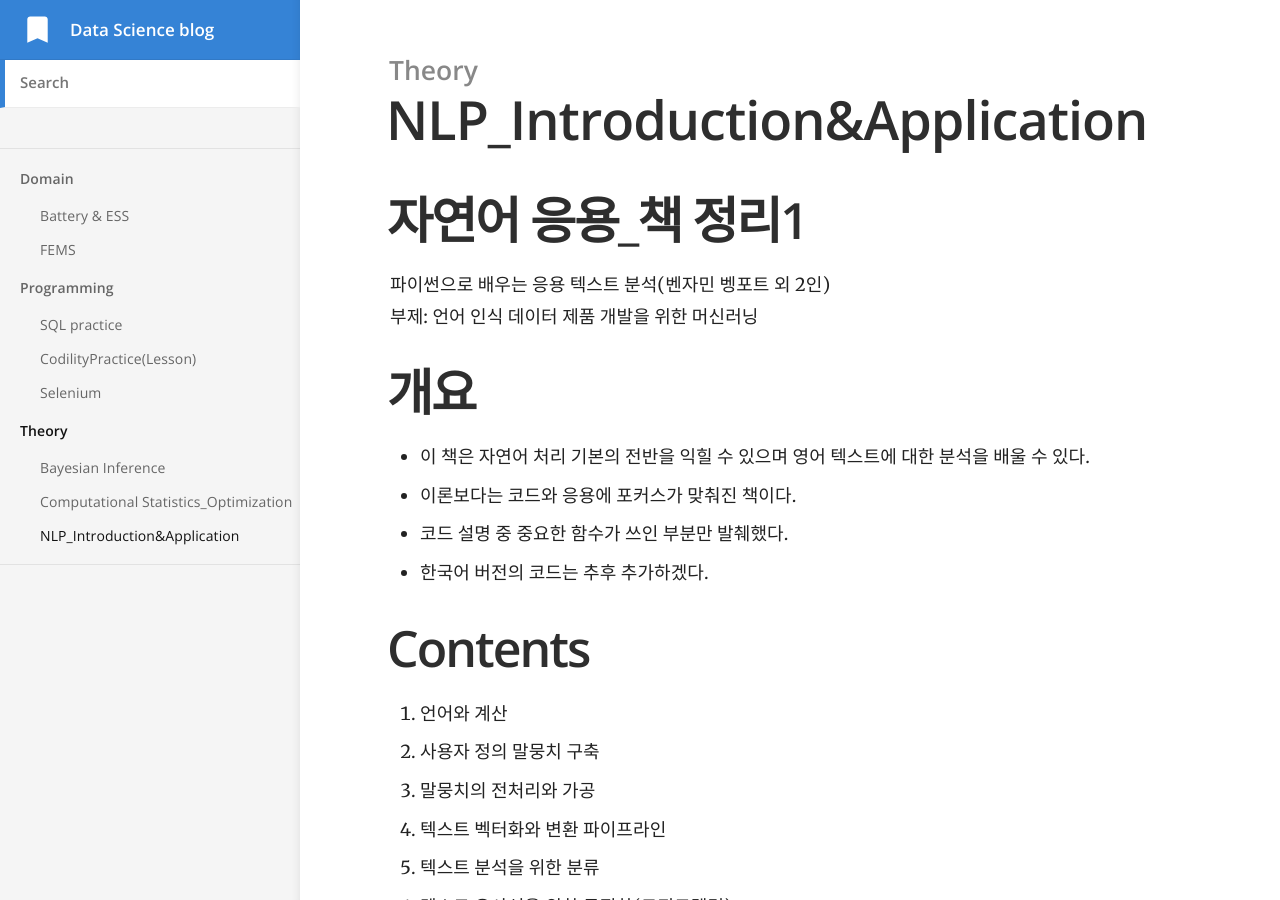
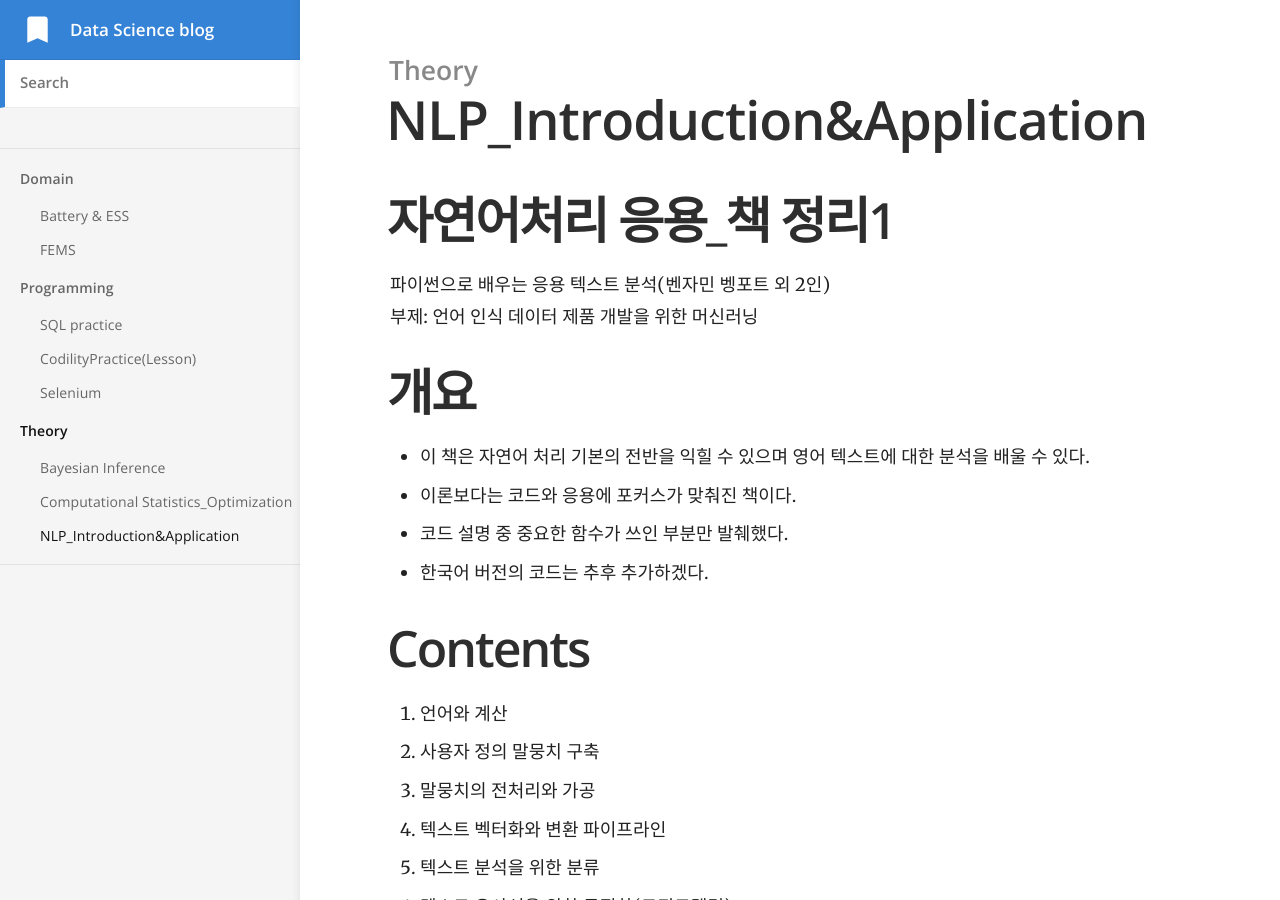
Before and after one commit to yrk3434/yrk3434.github.io, a Jekyll site: the page built from _docs/Theory/NLP_Introduction&Application.md, in a window 1280 px wide and 900 px high. Built offline with Jekyll 4.4.1, drawn with Linux system fonts in a browser that asks for light colours; formulas are drawn with MathJax 3.

Commit message:
Update NLP_Introduction&Application.md

```diff
--- a/_docs/Theory/NLP_Introduction&Application.md
+++ b/_docs/Theory/NLP_Introduction&Application.md
@@ -9,7 +9,7 @@ toc_sticky: true
 toc_label: 목차
 ---
 
-# 자연어 응용_책 정리1
+# 자연어처리 응용_책 정리1
 
 파이썬으로 배우는 응용 텍스트 분석(벤자민 벵포트 외 2인) <br/>
 부제: 언어 인식 데이터 제품 개발을 위한 머신러닝
```
